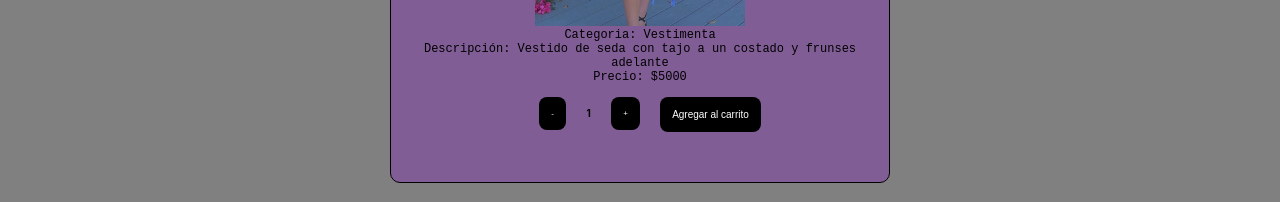
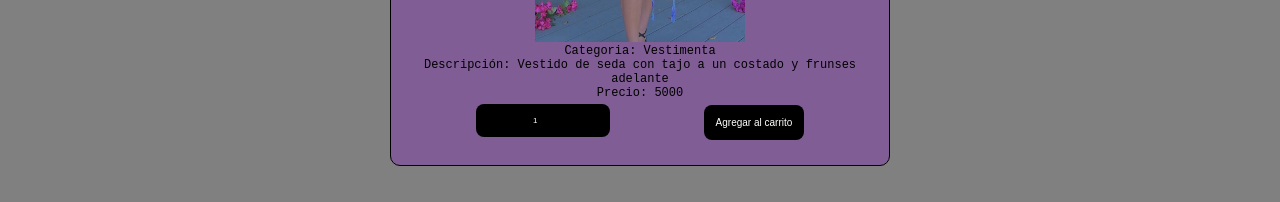
Before and after one commit to IsmaelOviedo/Ismael-Oviedo-React, a React (Create React App) app in the folder mi-app/: page /detail/1 in a window 1280 px wide. Shown: the part 737-939 px from the top of the page. Built offline with nearby package versions, Linux system fonts and the light colour scheme.

Commit message:
agregando Count

```diff
--- a/mi-app/src/components/Item/Item.css
+++ b/mi-app/src/components/Item/Item.css
@@ -58,3 +58,15 @@
     display: flex;
     justify-content: center;
 }
+
+.Option {
+    text-decoration: none;
+    font-size: large;
+    color: #000000;
+    font-family:'Lucida Sans', 'Lucida Sans Regular', 'Lucida Grande', 'Lucida Sans Unicode', Geneva, Verdana, sans-serif;
+}
+
+.Option:hover {
+    background-color: #ba84c7;
+    transition: all 0.8s;
+}
--- a/mi-app/src/components/ItemDetail/ItemDetail.css
+++ b/mi-app/src/components/ItemDetail/ItemDetail.css
@@ -34,6 +34,9 @@
 
 .Button {
     position: relative;
+    text-align: center;
+    top: 5%;
+    left: -20%;
     width: auto;
     padding: 12px;
     font-size: 8px;
@@ -82,8 +85,8 @@
 
 .agregar-carrito {
     position: relative;
-    left: 70%;
-    top: -20px;
+    left: 20%;
+    top: 5px;
     padding: 12px;
     font-size: 10px;
     background: #000000;
@@ -97,3 +100,15 @@
     background-color: #fab0f6;
     text-decoration: none;
 }
+
+.ir-carrito {
+    text-decoration: none;
+    font-size: large;
+    color: #000000;
+    font-family:'Lucida Sans', 'Lucida Sans Regular', 'Lucida Grande', 'Lucida Sans Unicode', Geneva, Verdana, sans-serif;
+}
+
+.ir-carrito:hover {
+    background-color: #ba84c7;
+    transition: all 0.8s;
+}
--- a/mi-app/src/components/ItemDetail/ItemDetail.js
+++ b/mi-app/src/components/ItemDetail/ItemDetail.js
@@ -1,24 +1,75 @@
-import React from "react";
 import './ItemDetail.css'
+import { useState } from 'react'
 import ItemCount from '../ItemCount/ItemCount'
+import { Link } from 'react-router-dom'
+
+const InputCount = ({onConfirm, stock, initial= 1}) => {
+    const [count, setCount] = useState(initial)
+
+    const handleChange = (e) => {
+        if(e.target.value <= stock) {
+            setCount(e.target.value)
+        }
+    }
+
+    return (
+        <div>
+            <input className='Button' type='number' onChange={handleChange} value={count}/>
+            <button className='agregar-carrito' onClick={() => onConfirm(count)}>Agregar al carrito</button>
+        </div>
+    )
+}
+
+const ButtonCount = ({ onConfirm, stock, initial = 1 }) => {
+    const [count, setCount] = useState(initial)
+
+    const increment = () => {
+        if(count < stock) {
+            setCount(count + 1)
+        }
+
+    }
+
+    const decrement = () => {
+            setCount(count - 1)
+
+    }
+
+    return (
+        <div>
+            <p>{count}</p>
+            <button onClick={decrement}>-</button>
+            <button onClick={increment}>+</button>
+            <button onClick={() => onConfirm(count)}>Agregar al carrito</button>
+        </div>
+    )
+}
 
 
-function ItemDetail({id, name, category, img, price, stock, description }) {
+const ItemDetail = ({ id, name, category, img, price, stock, description}) => {
+    const [inputType, setInputType] = useState('input')
+    const [quantity, setQuantity] = useState(0)
+
+    const ItemCount = inputType === 'input' ? InputCount : ButtonCount
 
     const handleOnAdd = (quantity) => {
-        console.log('agregue al carrito: ', quantity);
-    };
+        console.log('agregue al carrito: ', quantity)
+        setQuantity(quantity)
+    }
 
     return (
         <article className="CardItem">
+
             <header className="Header">
                 <h2 className="ItemHeader">
                     {name}
                 </h2>
             </header>
-            <div className="Container-Img">
-                <img src={img} alt={name} className="ItemImg" />
+            <div className='Container-Img'>
+                <img src={img} alt={name} className= 'ItemImg' />
             </div>
+
+
 
             <section>
                 <p className="Info">
@@ -28,14 +79,14 @@ function ItemDetail({id, name, category, img, price, stock, description }) {
                     Descripción: {description}
                 </p>
                 <p className="Info">
-                    Precio: ${price}
+                    Precio: {price}
                 </p>
             </section>
             <footer className='ItemFooter'>
-                <ItemCount stock={stock} onAdd={handleOnAdd} />
+                { quantity > 0 ? <Link  className='ir-carrito' to='/cart'>Ir al carrito</Link> : <ItemCount stock={stock} onConfirm={handleOnAdd} />}
             </footer>
         </article>
-    );
+    )
 }
 
 export default ItemDetail
```
